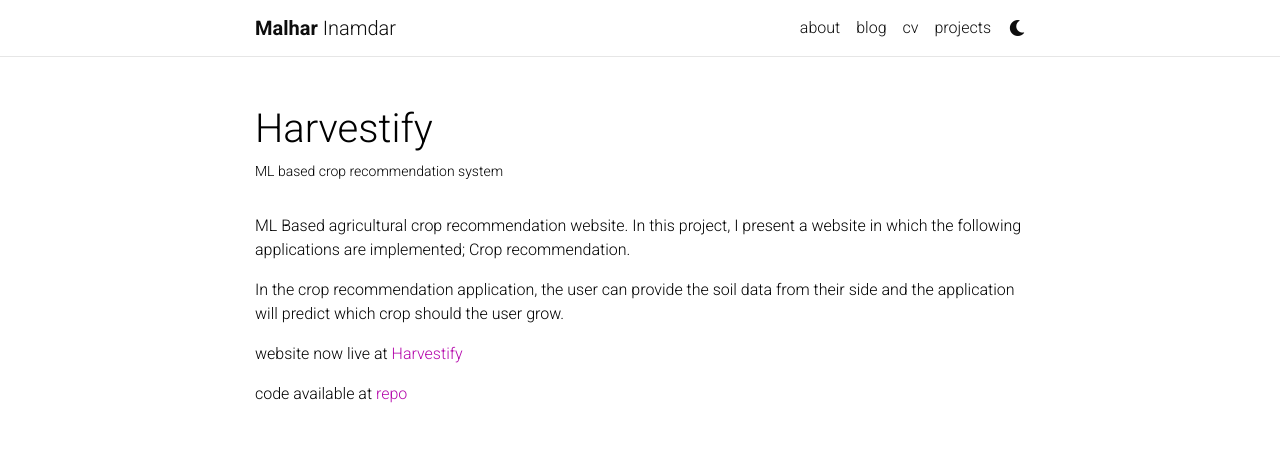
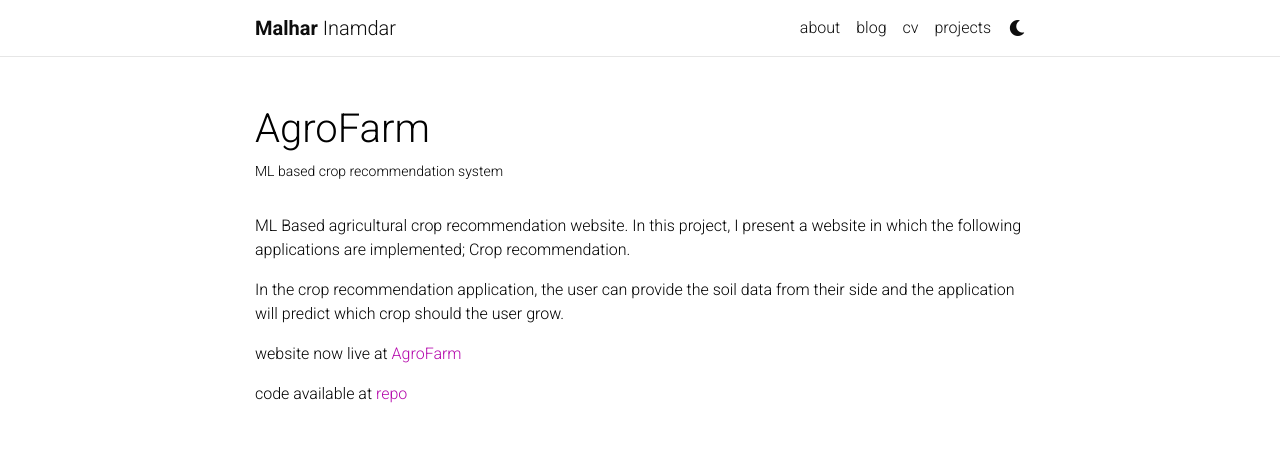
Before and after one commit to malharinamdar/malharinamdar.github.io, a Jekyll site: the page built from _projects/01-AgroFarm.md, in a window 1280 px wide. Shown: the top 452 px of the page. Built offline with Jekyll 4.4.1, drawn with Linux system fonts in a browser that asks for light colours; comment, search, counter and statistics services are not loaded; a style sheet for code colours, icons or effects is not loaded.

Commit message:
Update and rename 01-harvestify.md to 01-AgroFarm.md

```diff
--- a/_projects/01-harvestify.md
+++ b/_projects/01-AgroFarm.md
@@ -1,6 +1,6 @@
 ---
 layout: page
-title: Harvestify
+title: AgroFarm
 description: ML based crop recommendation system
 img: assets/img/plant1.jpeg
 importance: 3
@@ -11,6 +11,6 @@
 
 In the crop recommendation application, the user can provide the soil data from their side and the application will predict which crop should the user grow.
 
-website now live at <a href="https://harvestify-web.streamlit.app/">Harvestify</a>
+website now live at <a href="https://agrofarm-web.streamlit.app/">AgroFarm</a>
 
-code available at <a href="https://github.com/malharinamdar/Harvestify">repo</a>
+code available at <a href="https://github.com/malharinamdar/AgroFarm">repo</a>
```
